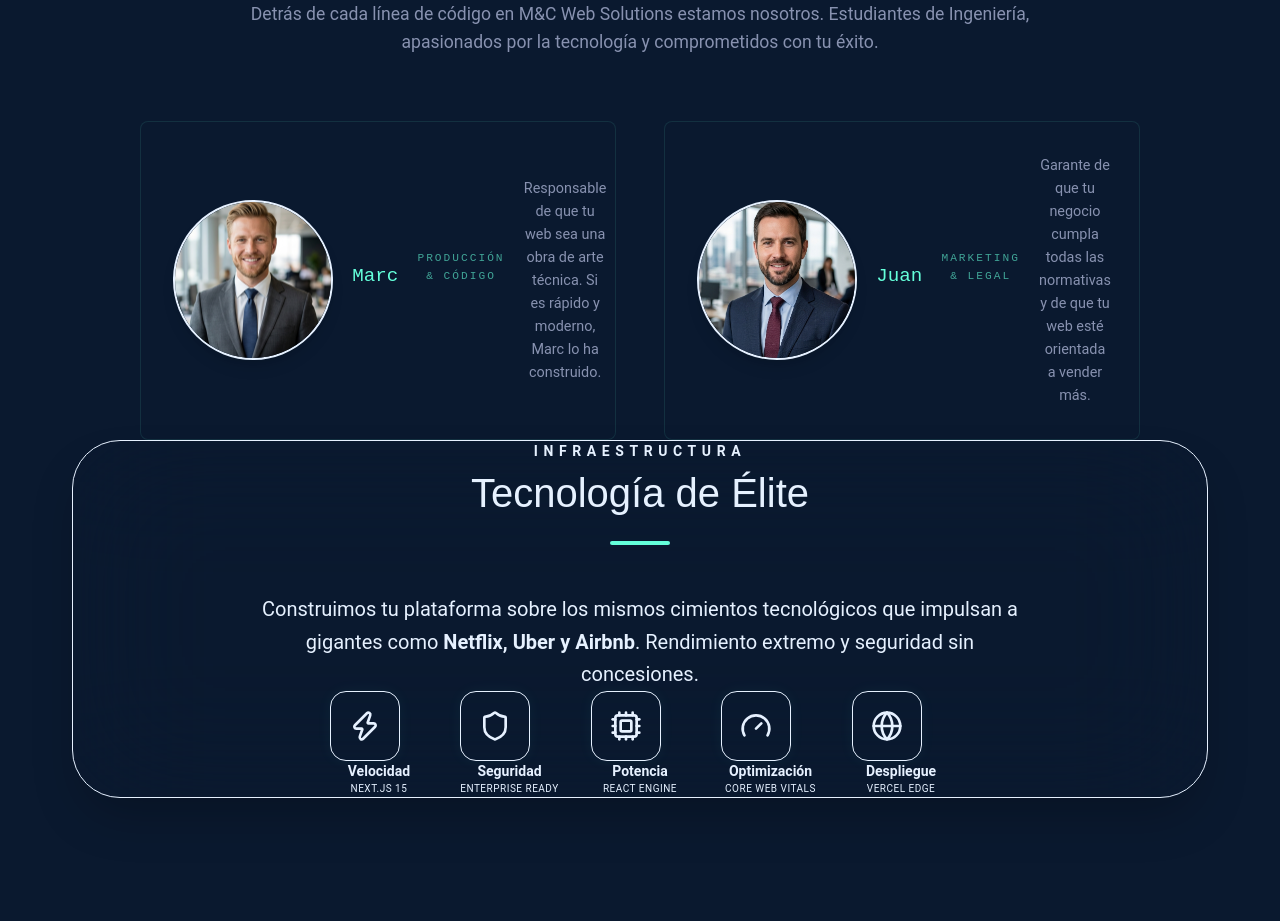
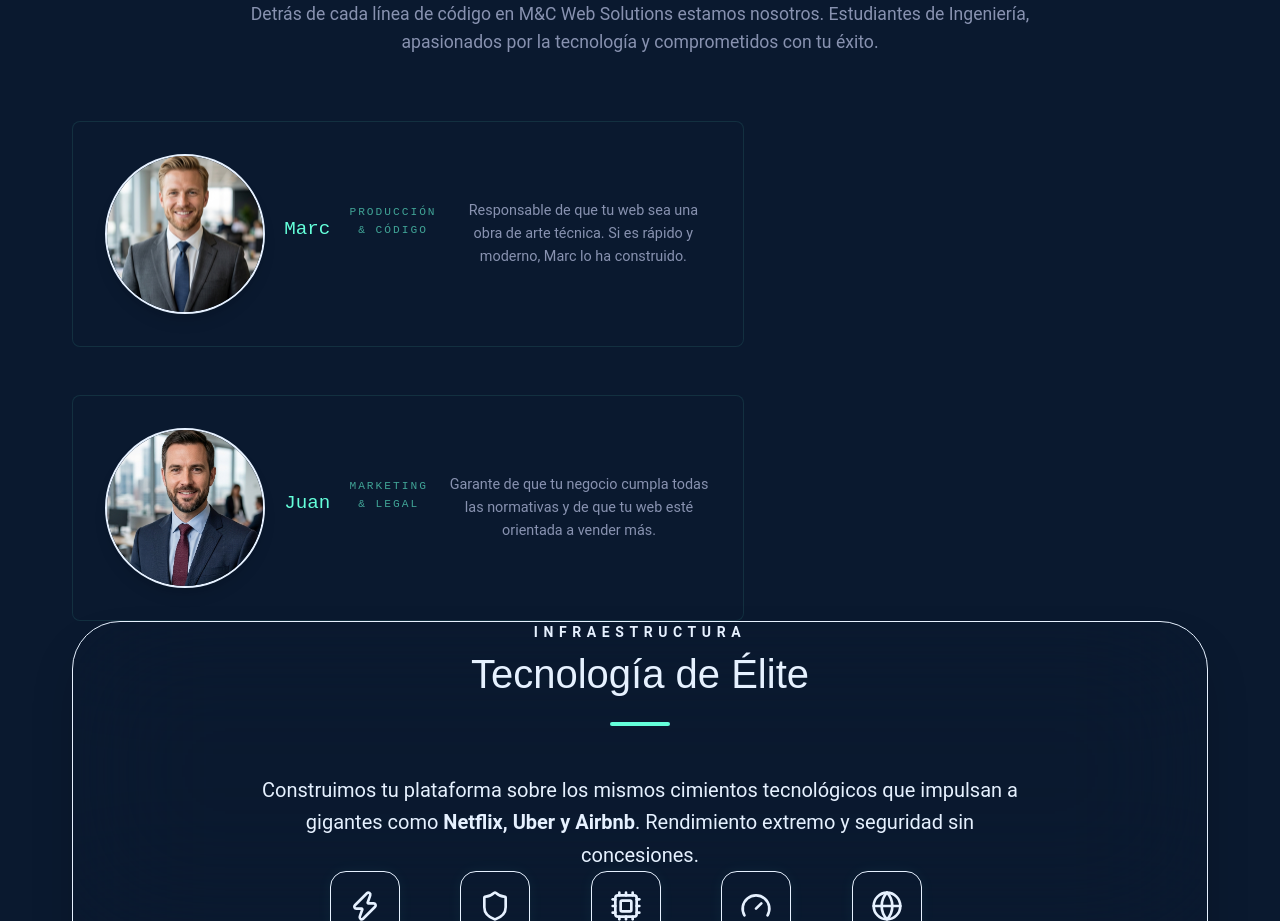
Before and after one commit to markusx5622/mc-websolutions-v2, a Next.js app: page / in a window 1280 px wide. Shown: the part 3500-4421 px from the top of the page. Built offline with nearby package versions, Linux system fonts and the light colour scheme.

Commit message:
Layout: Perfiles de equipo apilados verticalmente

```diff
--- a/src/app/(marketing)/page.tsx
+++ b/src/app/(marketing)/page.tsx
@@ -476,7 +476,7 @@ export default function Home() {
             </p>
           </div>
 
-          <div style={{ display: 'grid', gridTemplateColumns: 'repeat(auto-fit, minmax(300px, 1fr))', gap: '3rem', maxWidth: '1000px', margin: '0 auto' }}>
+          <div className="flex flex-col items-center gap-12 max-w-2xl mx-auto">
             {/* MARC */}
             <motion.div
               className="tech-card"
```
